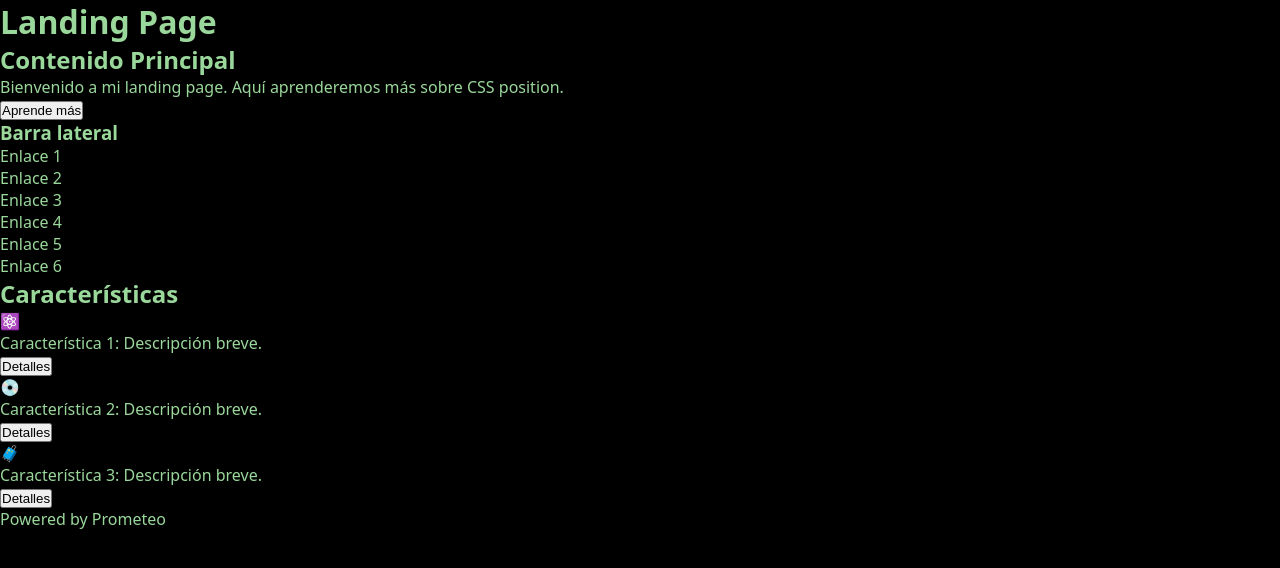
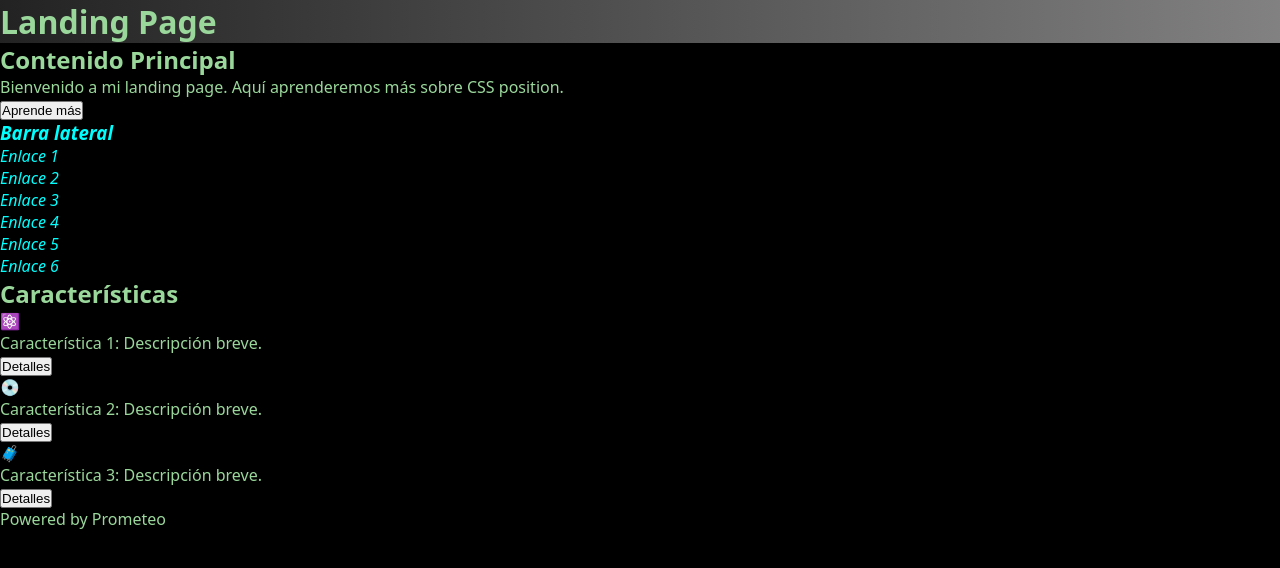
Before and after one commit to Klamthur/entrega_posicionamiento, a plain HTML site: page index.html in a window 1280 px wide. Drawn offline with Linux system fonts and the light colour scheme.

Commit message:
R_02
Probando

```diff
--- a/styles.css
+++ b/styles.css
@@ -14,3 +14,16 @@ body {
   background-color: #000000;
   color: #9ad79b;
 }
+header {
+  background: linear-gradient(
+    to right,
+    rgba(75, 75, 75, 0.459),
+    rgba(209, 207, 207, 0.623)
+  );
+}
+.sidebar {
+  font-style: oblique;
+  color: aqua;
+}
+footer {
+}
```
